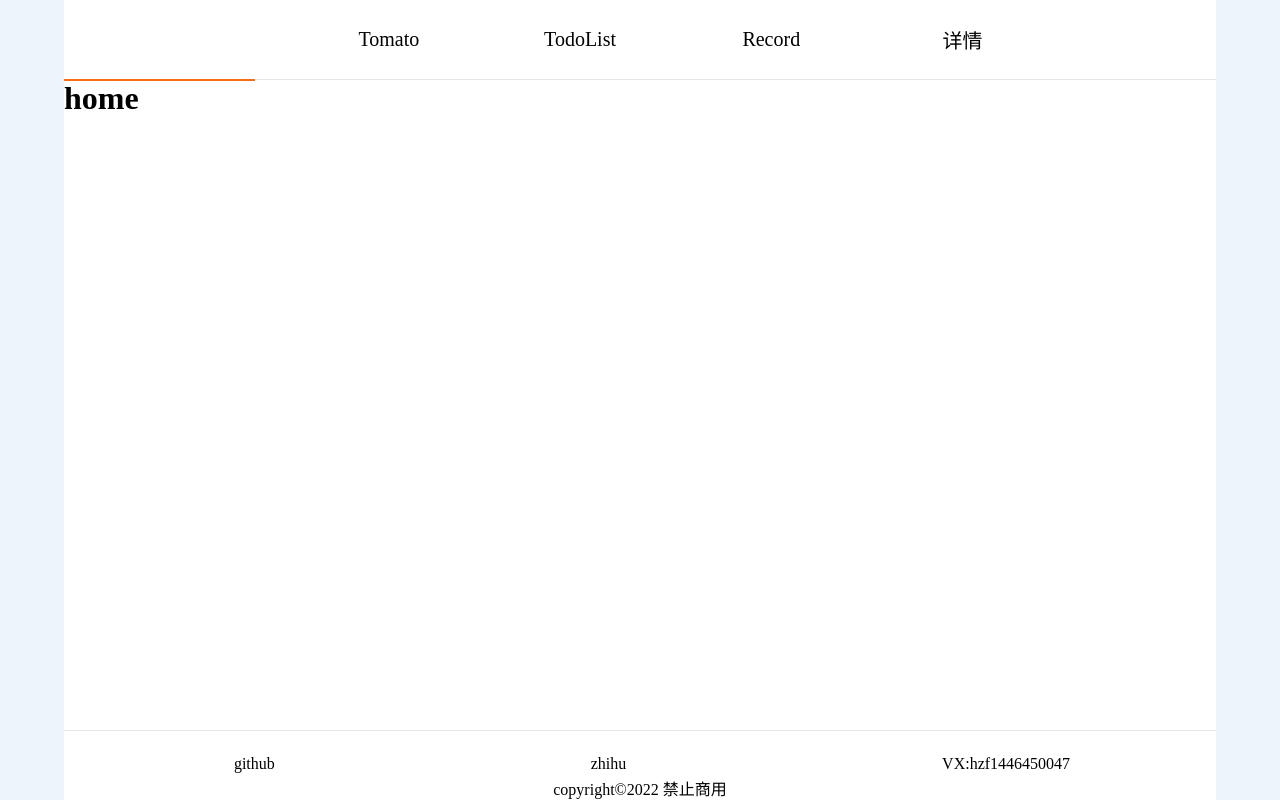
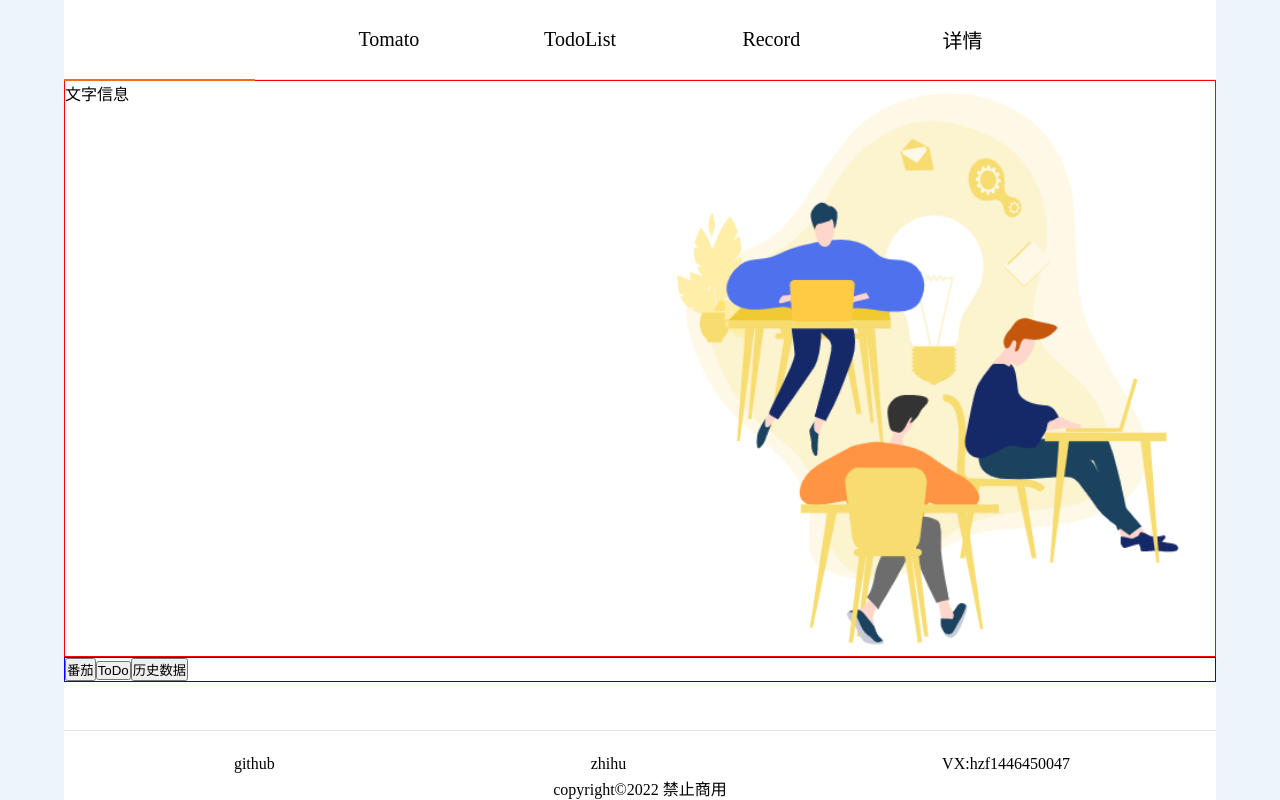
Before and after one commit to 1446450047/Tomato-ToDo, a React (Create React App) app: page / in a window 1280 px wide. Built offline with nearby package versions, Linux system fonts and the light colour scheme.

Commit message:
引入study和main的基本布局

```diff
--- a/src/components/main/Home.jsx
+++ b/src/components/main/Home.jsx
@@ -1,10 +1,32 @@
 import React from "react";
-
+import study from "../../images/study.png"
+import styled from "styled-components";
 function Home(){
     return(
         <div>
-            <h1>home</h1>
+            <TextAndImage>
+                <div className="textInfo">文字信息</div>
+                <img src={study} alt="study"/>
+            </TextAndImage>
+            <Buttons>
+                <button>番茄</button>
+                <button>ToDo</button>
+                <button>历史数据</button>
+            </Buttons>
         </div>
     )
 }
+const TextAndImage = styled.div`
+  border: 1px solid red;
+  display: flex;
+  div{
+    width: 50%;
+  }
+  img{
+    width: 50%;
+  }
+`
+const Buttons = styled.div`
+  border: 1px solid blue;
+`
 export default Home
```
Also changed, not shown: src/images/study.png (added).
